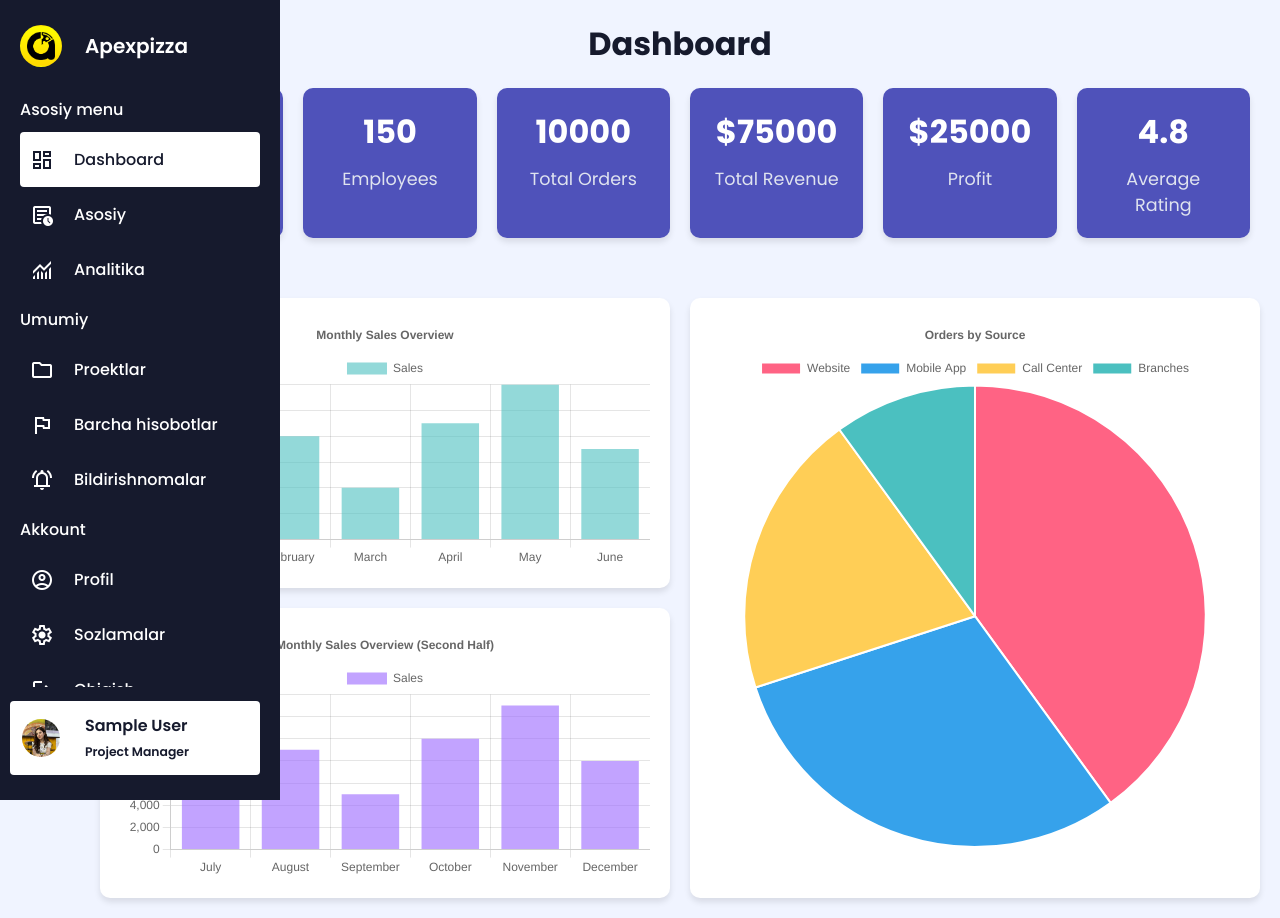
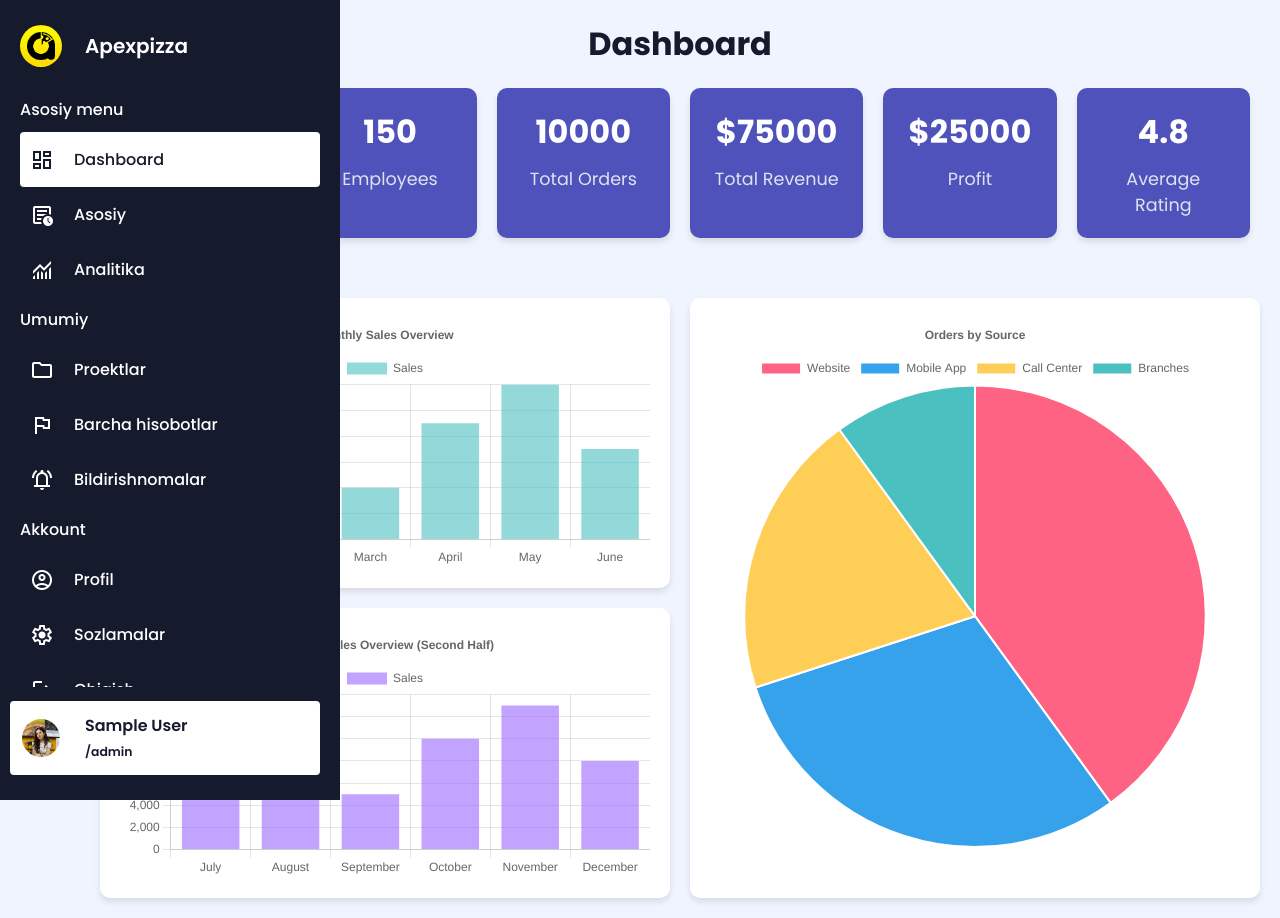
Before and after one commit to Javohirshakh/dashboard_apexpizza, a React (Create React App) app: page / in a window 1280 px wide. Built offline with nearby package versions, Linux system fonts and the light colour scheme; sample sign-in values are in the browser's storage.

Commit message:
changed sidebar

```diff
--- a/src/components/Sidebar.css
+++ b/src/components/Sidebar.css
@@ -28,7 +28,7 @@ body {
 }
 
 .sidebar:hover {
-  width: 280px;
+  width: 340px;
 }
 
 .sidebar .sidebar-header {
--- a/src/components/Sidebar.js
+++ b/src/components/Sidebar.js
@@ -135,7 +135,7 @@ const Sidebar = () => {
           <img src="/images/profile-img.png" alt={`${user.name} ${user.surname}`} />
           <div className="user-detail">
             <h3>{user.name} {user.surname}</h3> {/* Динамическое отображение имени и фамилии */}
-            <span>Project Manager</span>
+            <span>{user.department}/{user.role}</span>
           </div>
         </div>
       </div>
```
